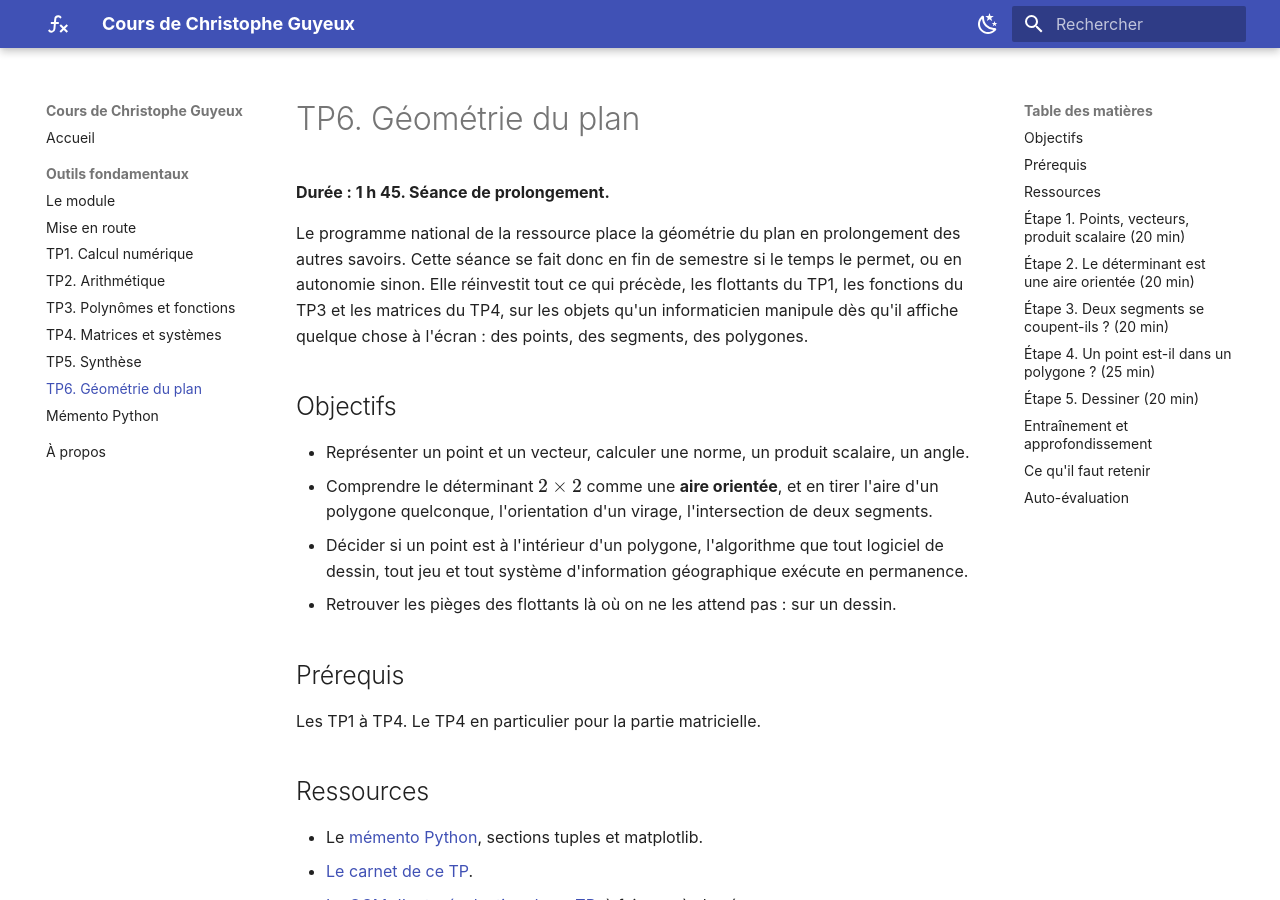
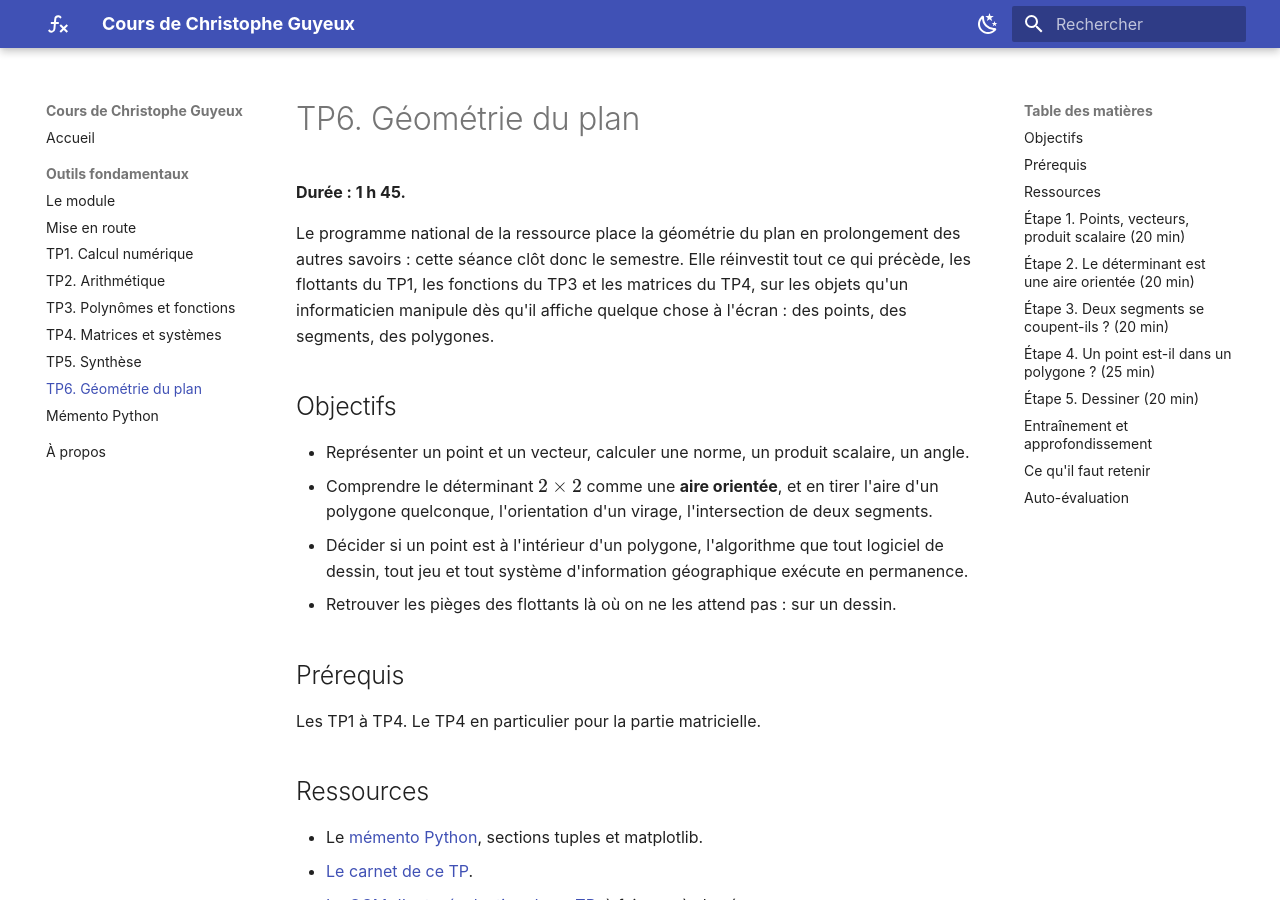
Before and after one commit to cguyeux/cours, an MkDocs documentation site: the page built from docs/outils-fondamentaux/tp6-geometrie-plan.md, in a window 1280 px wide and 900 px high. Built offline with MkDocs 1.6.1 and Material for MkDocs 9.7.7, drawn with Linux system fonts in a browser that asks for light colours; nearby versions of some CDN libraries; library files that are not in the unit come from our copies.

Commit message:
Six séances en présentiel : le TP6 n'est plus présenté comme facultatif
Co-Authored-By: Claude Fable 5.1 <noreply@anthropic.com>
Claude-Session: https://claude.ai/code/session_01ER6QANz6a7Rrh8oSBpUwTv

```diff
--- a/docs/outils-fondamentaux/tp6-geometrie-plan.md
+++ b/docs/outils-fondamentaux/tp6-geometrie-plan.md
@@ -1,12 +1,12 @@
 # TP6. Géométrie du plan
 
-**Durée : 1 h 45. Séance de prolongement.**
+**Durée : 1 h 45.**
 
 Le programme national de la ressource place la géométrie du plan en prolongement des
-autres savoirs. Cette séance se fait donc en fin de semestre si le temps le permet, ou en
-autonomie sinon. Elle réinvestit tout ce qui précède, les flottants du TP1, les fonctions
-du TP3 et les matrices du TP4, sur les objets qu'un informaticien manipule dès qu'il
-affiche quelque chose à l'écran : des points, des segments, des polygones.
+autres savoirs : cette séance clôt donc le semestre. Elle réinvestit tout ce qui précède,
+les flottants du TP1, les fonctions du TP3 et les matrices du TP4, sur les objets qu'un
+informaticien manipule dès qu'il affiche quelque chose à l'écran : des points, des
+segments, des polygones.
 
 ## Objectifs
 
```
Also changed, not shown: docs/outils-fondamentaux/index.md (+3 -3 lines), docs/outils-fondamentaux/tp5-synthese.md (+1 -1 lines).
